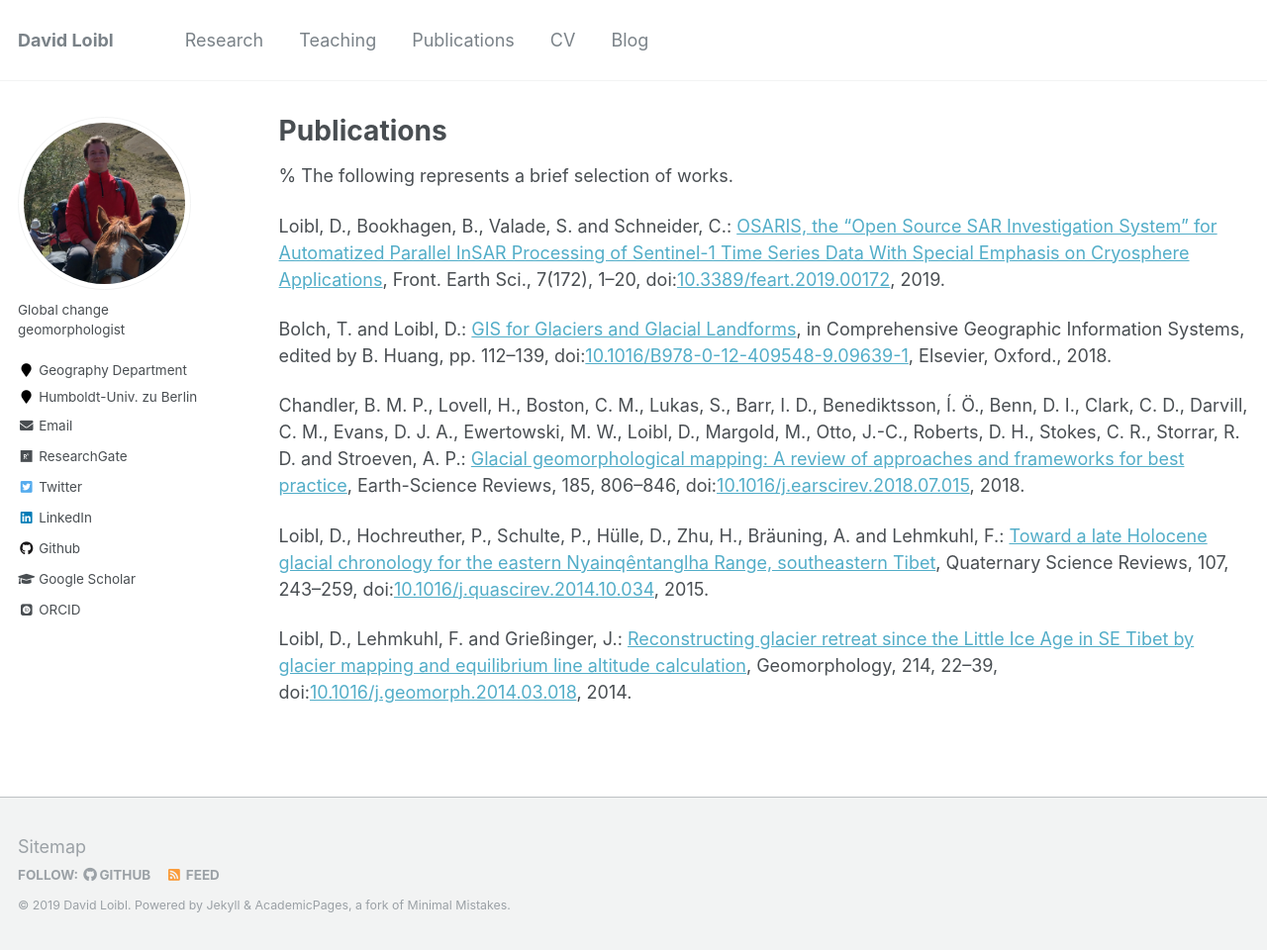
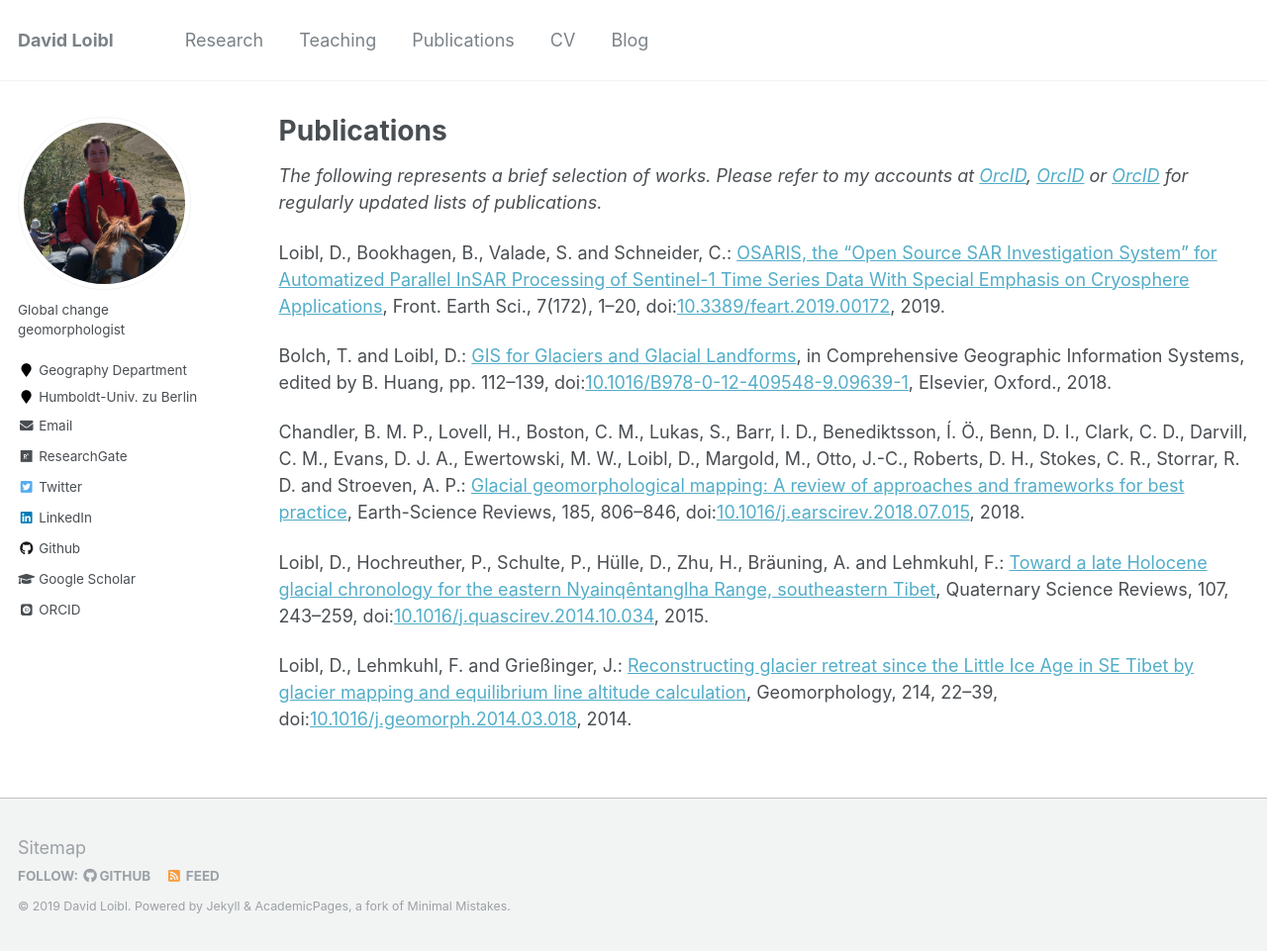
Before and after one commit to David-Loibl/david-loibl.github.io, a Jekyll site: the page built from _pages/publications.md, in a window 1280 px wide and 961 px high. Shown: the whole window at 99% size. Built offline with Jekyll 4.4.1, drawn with Linux system fonts in a browser that asks for light colours; some web fonts are replaced.

Commit message:
Updated pages Research and Publications

```diff
--- a/_pages/publications.md
+++ b/_pages/publications.md
@@ -5,11 +5,8 @@ permalink: /publications/
 author_profile: true
 ---
 
-% The following represents a brief selection of works.
-
-{% if author.orcid %}
-  Please refer to my accounts at [OrcID]({{author.orcid}}), [OrcID]({{author.researchgate}}) or [OrcID]({{author.googlescholar}}) for regularly updated lists of publications.
-{% endif %}
+*The following represents a brief selection of works.*
+*Please refer to my accounts at [OrcID]({{author.orcid}}), [OrcID]({{author.researchgate}}) or [OrcID]({{author.googlescholar}}) for regularly updated lists of publications.*
 
 Loibl, D., Bookhagen, B., Valade, S. and Schneider, C.: [OSARIS, the “Open Source SAR Investigation System” for Automatized Parallel InSAR Processing of Sentinel-1 Time Series Data With Special Emphasis on Cryosphere Applications](https://doi.org/10.3389/feart.2019.00172), Front. Earth Sci., 7(172), 1–20, doi:[10.3389/feart.2019.00172](https://doi.org/10.3389/feart.2019.00172), 2019.
 
```
Also changed, not shown: _pages/research.md (+3 -3 lines).
